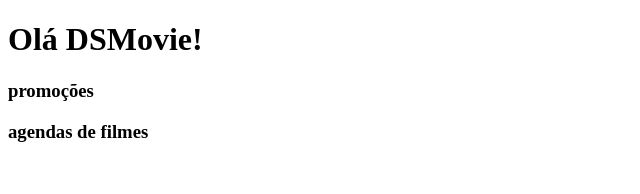
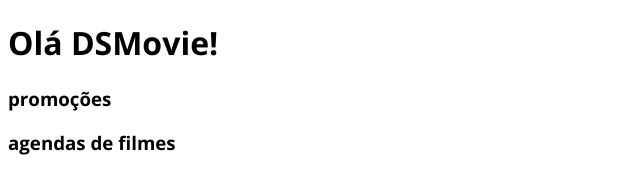
Before and after one commit to Dev-JoseRonaldo/dsmovie, a plain HTML site: page index.html in a window 1280 px wide. Shown: the whole page, without its empty margins (0-640 px from the left). Drawn offline with nearby package versions, Linux system fonts and the light colour scheme.

Commit message:
Google Fonts

```diff
--- /dev/null
+++ b/css/styles.css
@@ -0,0 +1,5 @@
+@import url('https://fonts.googleapis.com/css2?family=Open+Sans:wght@300;400;700&display=swap');
+
+* {
+  font-family: 'Open Sans', sans-serif;
+}
--- a/index.html
+++ b/index.html
@@ -5,6 +5,7 @@
     <meta http-equiv="X-UA-Compatible" content="IE=edge" />
     <meta name="viewport" content="width=device-width, initial-scale=1.0" />
     <title>Projeto DSMovie!</title>
+    <link rel="stylesheet" href="/css/styles.css" />
   </head>
   <body>
     <h1>Olá DSMovie!</h1>
```
